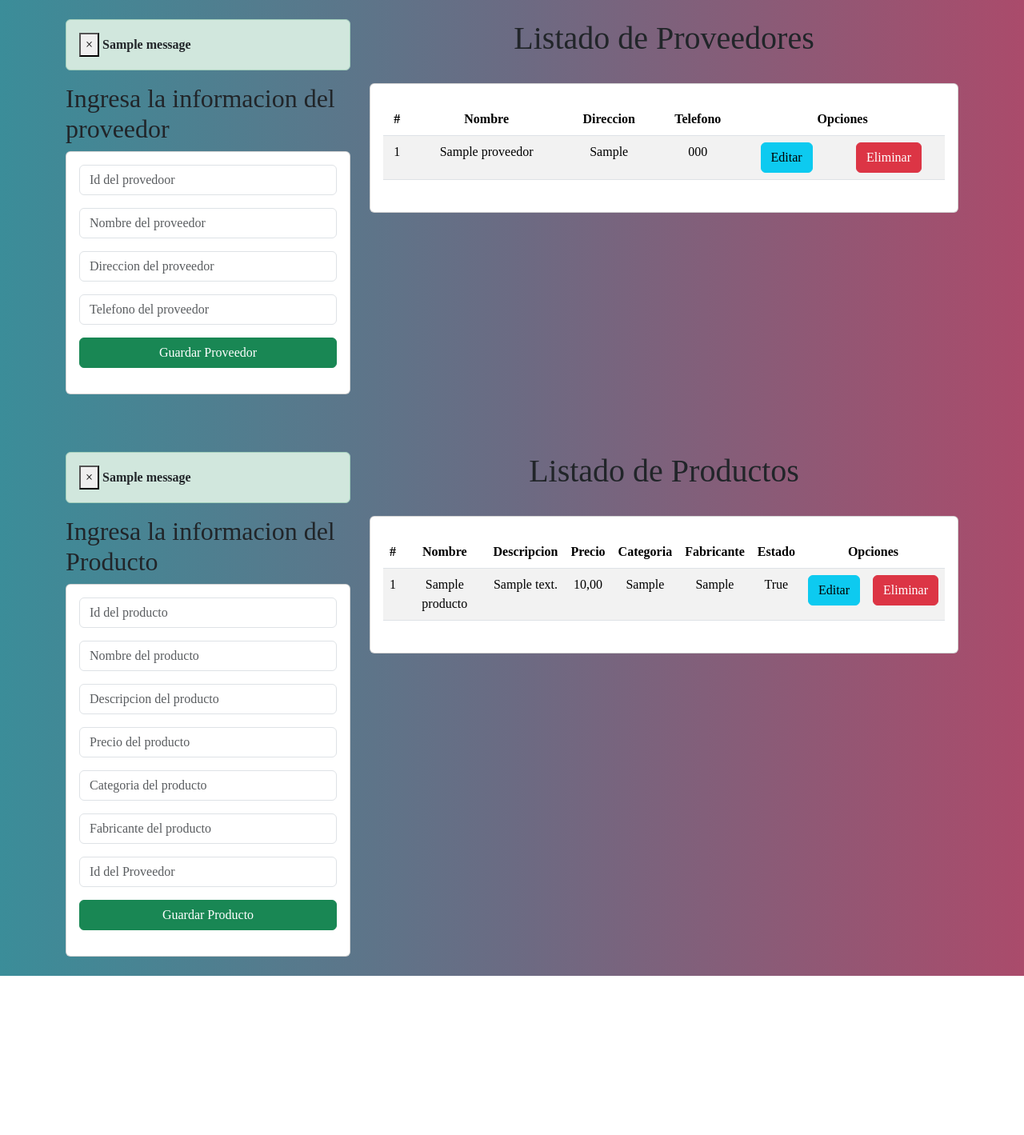
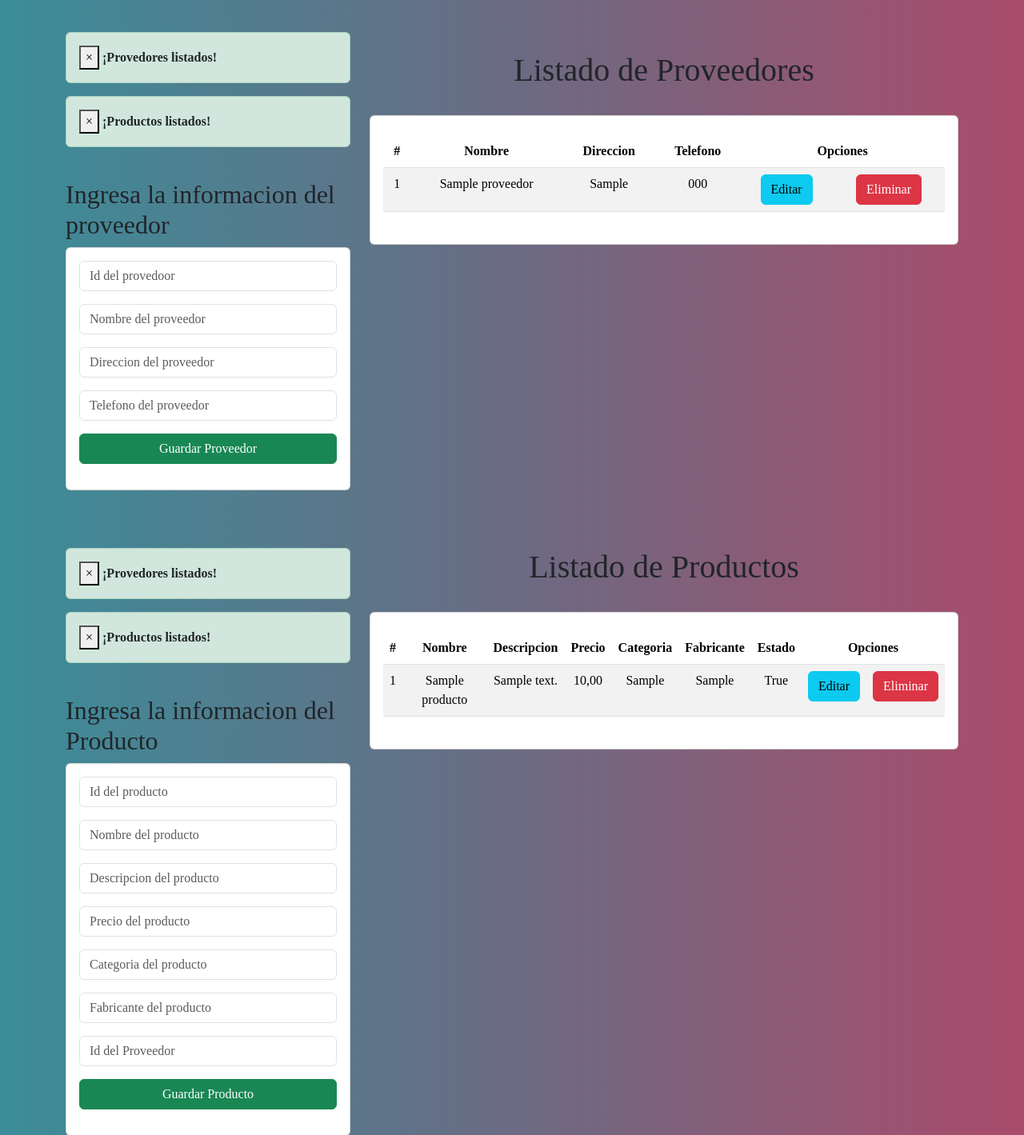
Before and after one commit to SanchezCesar19/Proyecto_final_Crud, a Django app: page /gestionproducto/ in a window 1280 px wide. Shown: the part 56-1475 px from the top of the page at 80% size. Before the commit the page ends 1276 px from the top, so only its background shows below. Run offline with Django 4.2, Linux system fonts and the light colour scheme; tables that the repository leaves empty hold one stand-in row (values such as "Sample post"); one stand-in notice (Sample message) is shown.

```diff
--- a/almacenes_sans/templates/baseges.html
+++ b/almacenes_sans/templates/baseges.html
@@ -16,7 +16,7 @@
 </head>
 
 <body>
-    <nav class="navbar navbar-expand-lg bg-body-secondary">
+    <nav class="navbar navbar-expand-lg bg-body-secondary" style="position: fixed;top: 0;width: 100%; z-index: 9999;">
       <div class="container-fluid">
             <a class="navbar-brand" href="https://github.com/SanchezCesar19">GitHub</a>
         <button class="navbar-toggler" type="button" data-bs-toggle="collapse" data-bs-target="#navbarNavAltMarkup" aria-controls="navbarNavAltMarkup" aria-expanded="false" aria-label="Toggle navigation">
@@ -31,6 +31,9 @@
         </div>
       </div>
     </nav>
+    <br>
+    <br>
+    <br>
     <div class="container py-4">
         {% block body %}
 
--- a/almacenes_sans/templates/gestionproducto.html
+++ b/almacenes_sans/templates/gestionproducto.html
@@ -6,13 +6,14 @@
     <div class="row">
     <div class="col-sm-12 col-md-6 col-lg-4 col-xl-4">
         {% if messages %}
-        {% for message in messages %}
+        {% for messageprov in messages %}
         <div class="alert alert-dismissible alert-success">
             <button type="button" class="close" data-dismiss="alert">&times;</button>
-            <strong class="text-dark">{{ message }}</strong>
+            <strong class="text-dark">{{ messageprov }}</strong>
         </div>
         {% endfor %}
         {% endif %}
+            <br>
         <h2>Ingresa la informacion del proveedor</h2>
         <div class="card">
             <div class="card-body">
@@ -37,6 +38,7 @@
         </div>
     </div>
     <div class="col-sm-12 col-md-6 col-lg-8 col-xl-8">
+        <br>
         <h1>Listado de Proveedores</h1>
     <br>
     <div class="card card-body" style="text-align: center;">
@@ -84,13 +86,14 @@
     <div class="row">
     <div class="col-sm-12 col-md-6 col-lg-4 col-xl-4">
         {% if messages %}
-        {% for message in messages %}
+        {% for messageprodu in messages %}
         <div class="alert alert-dismissible alert-success">
             <button type="button" class="close" data-dismiss="alert">&times;</button>
-            <strong class="text-dark">{{ message }}</strong>
+            <strong class="text-dark">{{ messageprodu }}</strong>
         </div>
         {% endfor %}
         {% endif %}
+        <br>
         <h2>Ingresa la informacion del Producto</h2>
         <div class="card">
             <div class="card-body">
--- a/almacenes_sans/views.py
+++ b/almacenes_sans/views.py
@@ -1,11 +1,16 @@
+from django.db.models import Q
 from django.shortcuts import render, redirect
 from almacenes_sans.models import producto,proveedor
+from django.contrib import messages
 # Create your views here.
 def home(request):
-    productos= producto.objects.all()
     proveedores = proveedor.objects.all()
-    return render(request, "gestionproducto.html", {"productos": productos,
-                                                    "proveedores":proveedores})
+    messages.success(request, '¡Provedores listados!')
+    productos = producto.objects.all()
+    messages.success(request, '¡Productos listados!')
+    return render(request, "gestionproducto.html", {"proveedores":proveedores,
+                                                    "productos": productos
+                                                    })
 def registroproveedor(request):
     proveid= request.POST['txtid']
     provenom= request.POST['txtNombre']
@@ -16,6 +21,7 @@ def registroproveedor(request):
                                            nombre=provenom,
                                            direccion=provedire,
                                            telefono=provetelef)
+    messages.success(request, '¡Provedor Registrado!')
     return redirect('gestion_producto')
 
 def registroproducto(request):
@@ -33,17 +39,20 @@ def registroproducto(request):
                                           categoria=produccatego,
                                           fabricante=producfabric,
                                         proveedor_id=proveeid)
+    messages.success(request, '¡Producto Registrado!')
     return redirect('gestion_producto')
 
 
 def eliminarproveedor(request,id):
     proves = proveedor.objects.get(id=id)
     proves.delete()
+    messages.success(request, '¡Provedor Eliminado!')
     return redirect('gestion_producto')
 
 def eliminarproducto(request,id):
     proves = producto.objects.get(id=id)
     proves.delete()
+    messages.success(request, '¡Producto Eliminado!')
     return redirect('gestion_producto')
 
 def editarproveedor(request,id):
@@ -61,6 +70,7 @@ def guardaredicioproveedor(request):
     proves.direccion = provedire
     proves.telefono = provetelef
     proves.save()
+    messages.success(request, '¡Provedor Actualizados!')
 
     return redirect('gestion_producto')
 
@@ -83,5 +93,6 @@ def guardaredicioproducto(request):
     produc.categoria = producatego
     produc.fabricante = produfari
     produc.save()
+    messages.success(request, '¡Producto Actualizado!')
 
     return redirect('gestion_producto')
```
Also changed, not shown: tienda.db.
